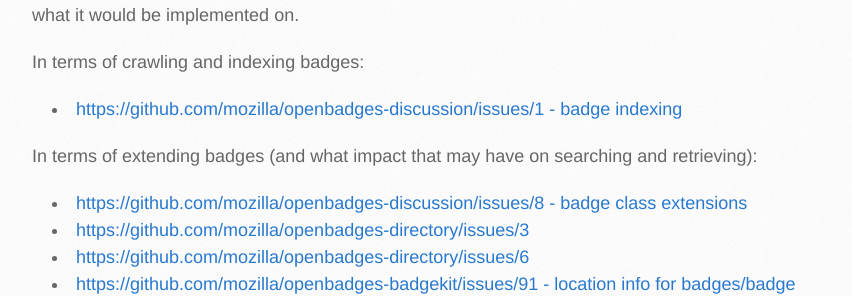
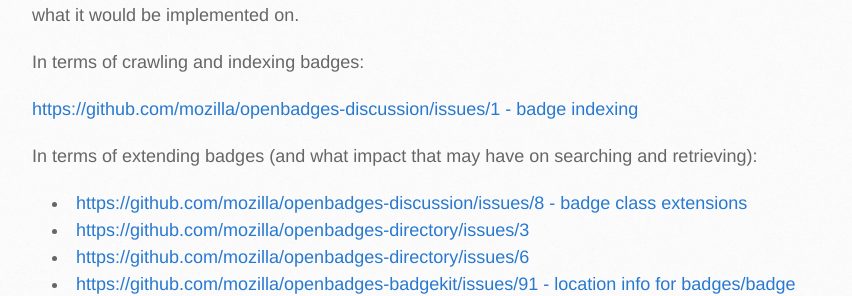
Before and after one commit to OpenWorksGroup/openbadges-directory, a Jekyll site: the page built from index.markdown, in a window 1280 px wide. Shown: the part 2626-2922 px from the top of the page, without its empty margins (138-990 px from the left). Built offline with Jekyll 4.4.1, drawn with Linux system fonts in a browser that asks for light colours; Markdown is read by kramdown in place of the engine named in the settings.

```diff
--- a/index.markdown
+++ b/index.markdown
@@ -67,7 +67,8 @@ and to serve as a starting point for an actual badge directory API for the gener
 There are lots of questions (and discussions) surrounding how a directory would best work, and what it would be implemented on.
 
 In terms of crawling and indexing badges:
-* [https://github.com/mozilla/openbadges-discussion/issues/1 - badge indexing](https://github.com/mozilla/openbadges-discussion/issues/1)
+
+[https://github.com/mozilla/openbadges-discussion/issues/1 - badge indexing](https://github.com/mozilla/openbadges-discussion/issues/1)
 
 In terms of extending badges (and what impact that may have on searching and retrieving):
 
```
